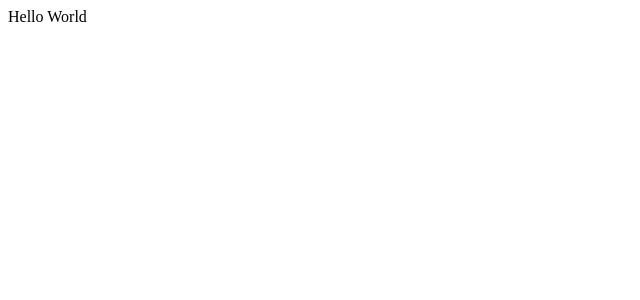
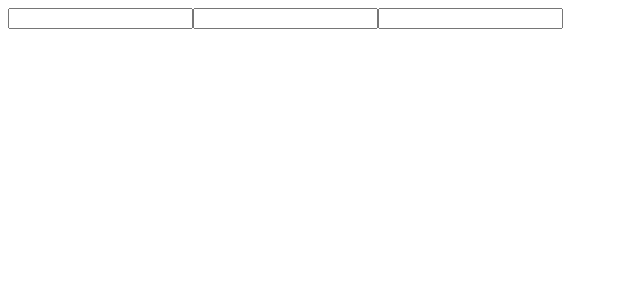
Before and after one commit to Joel-Singh/cv-project, a React (Create React App) app: page / in a window 1280 px wide. Shown: the top 300 px of the page, without its empty margins (0-640 px from the left). Built offline with nearby package versions, Linux system fonts and the light colour scheme.

Commit message:
Add GeneralInformation component and have it be rendered in App.js

```diff
--- a/src/App.js
+++ b/src/App.js
@@ -1,4 +1,5 @@
 import React, { Component } from "react";
+import GeneralInformation from "./components/GeneralInformation";
 
 export default class App extends Component {
   constructor(props) {
@@ -7,7 +8,7 @@ export default class App extends Component {
 
   render() {
     return (<div>
-        Hello World
+        <GeneralInformation />
       </div>);
   }
 }
--- /dev/null
+++ b/src/components/GeneralInformation.js
@@ -0,0 +1,17 @@
+import React, { Component } from "react";
+
+export default class GeneralInformation extends Component {
+  constructor(props) {
+    super(props)
+  }
+
+  render() {
+    return (
+      <div>
+        <input type="text" />
+        <input type="text" />
+        <input type="text" />
+      </div>
+    )
+  }
+}
```
